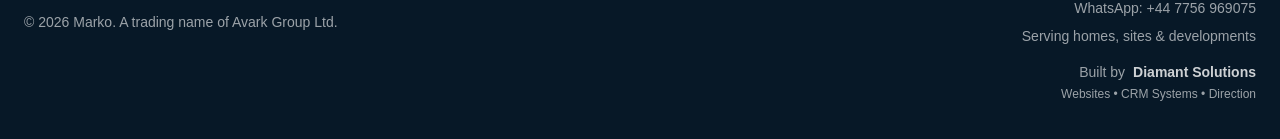
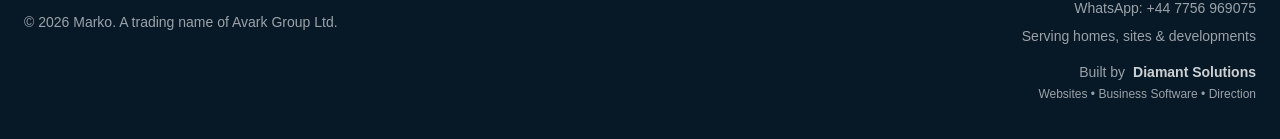
Before and after one commit to MarkDiamant/marko-secure, a Next.js app: page / in a window 1280 px wide. Shown: the part 3806-3945 px from the top of the page. Built offline with nearby package versions, Linux system fonts and the light colour scheme.

Commit message:
Update footer service wording

```diff
--- a/app/page.tsx
+++ b/app/page.tsx
@@ -212,7 +212,7 @@ export default function Home() {
             <div>Serving homes, sites & developments</div>
             <a href="https://diamantsolutions.co.uk" target="_blank" rel="noopener noreferrer" className="mt-2 flex flex-col gap-1 transition hover:text-white md:items-end">
               <span className="flex items-center gap-2"><span>Built by</span><strong className="text-white/80">Diamant Solutions</strong></span>
-              <span className="text-xs">Websites • CRM Systems • Direction</span>
+              <span className="text-xs">Websites • Business Software • Direction</span>
             </a>
           </div>
         </div>
```
